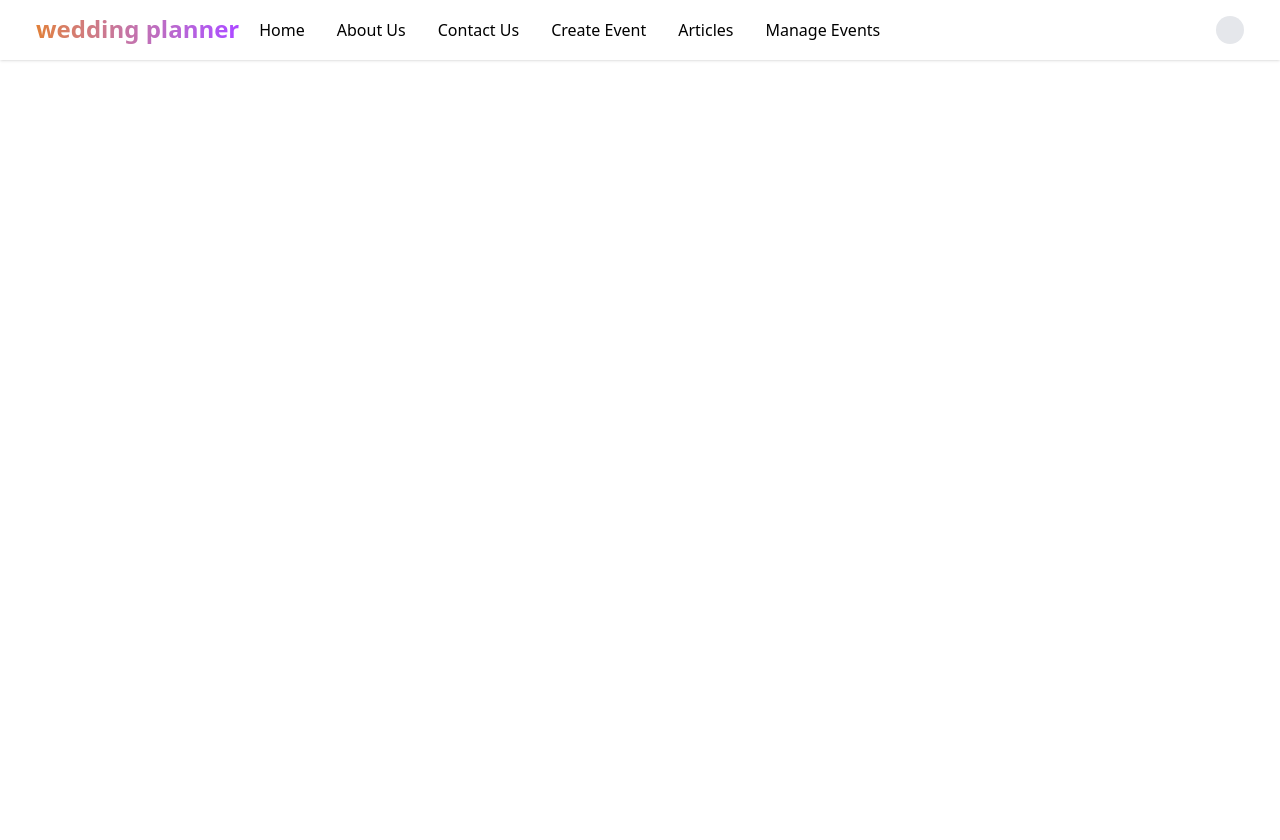
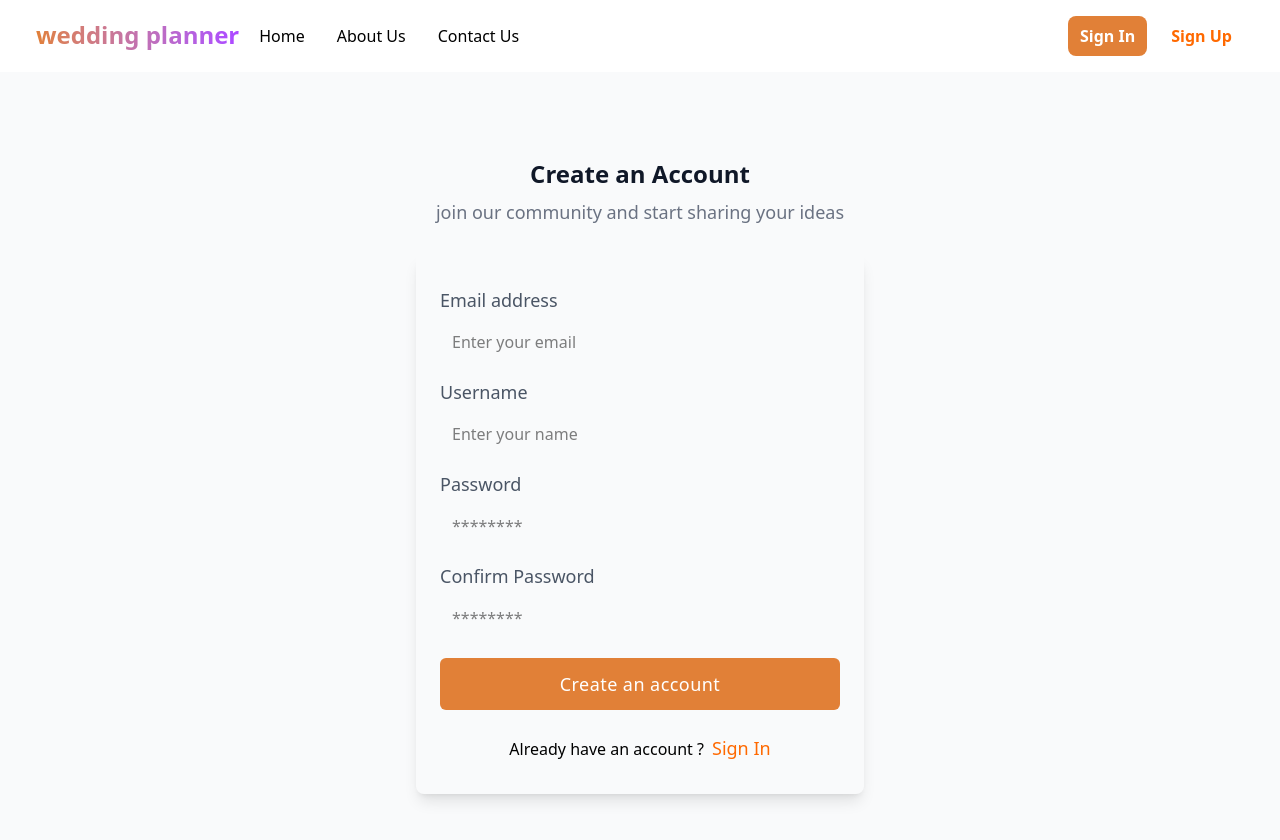
Before and after one commit to A-M-Ahmed/weddingPlanner, a React (Vite) app: page /signup in a window 1280 px wide. Shown: the top 840 px of the page. Before the commit the page ends 800 px from the top, so only its background shows below. Built offline with nearby package versions, Linux system fonts and the light colour scheme.

Commit message:
feat: Complete signup page implementation with Supabase integration

```diff
--- a/src/App.jsx
+++ b/src/App.jsx
@@ -1,5 +1,6 @@
 import React from 'react'
 import Header from './components/Headers'
+import SignUpPage from './pages/SignUpPage'
 
 const App = () => {
   return (
@@ -7,6 +8,8 @@ const App = () => {
      {/* //* headers */}
      <Header />
      <main>
+      {/* //* unathenticated  */}
+      <SignUpPage />
 
      </main>
 
--- a/src/components/Headers.jsx
+++ b/src/components/Headers.jsx
@@ -9,7 +9,7 @@ import toast from "react-hot-toast";
 const Header = () => {
   const [isDropdonwOpen, setIsDropdownOpen] = useState(false);
   const [isMenuOpen, setIsMenuOpen] = useState(false);
-  const [isLoggedIn, setIsLoggedIn] = useState(true);
+  const [isLoggedIn, setIsLoggedIn] = useState(false);
   const [isLoading,setIsloading] = useState(false)
 
 //   const { isLoggedIn, profile, isLoading, logout } = useAuth();
--- /dev/null
+++ b/src/lib/auth.js
@@ -0,0 +1,54 @@
+import supabase from "./supabase"
+
+export async function signUp(email, password, username = "") {
+
+    //** to sign up */
+
+    try {
+        const { data, error } = await supabase.auth.signUp({
+            email: email,
+            password: password,
+        })
+        if (error) {
+            throw error
+        } else {
+            console.log("Auth successfully", data)
+        }
+
+        //** to check if the user is in data then create profile incase it has session */
+        if (data?.user) {
+
+            ///** first check if there is session or active user */
+            const { data: sessionData, error: sessionError } = await supabase.auth.getSession()
+
+            //** to check if there is no session to return the data */
+            if (!sessionData.session || sessionError) {
+                console.log("No active session yet so profile will create on first sign in", sessionError)
+                return data
+            }
+            //** if there is session */
+
+            const displayName = username || email.split("@")[0]
+
+            //* Now create profile
+            const { data: ProfileData, error: profileError } = await supabase.from("users")
+                .insert({
+                    id: data?.user?.id,
+                    username: displayName,
+                    avatar_url: null
+                })
+                .select()
+                .single()
+            if (profileError) {
+                throw profileError
+            } else {
+                console.log("Profile creation is successfully")
+            }
+        }
+        return data
+
+    } catch (error) {
+        throw new Error(`${error.message}`)
+    }
+
+}
--- /dev/null
+++ b/src/pages/SignUpPage.jsx
@@ -0,0 +1,183 @@
+import { useState } from "react";
+import { Link, useNavigate } from "react-router";
+// import { signUp } from "../lib/auth";
+
+const SignUpPage = () => {
+  const [username, setUsername] = useState("");
+  const [email, setEmail] = useState("");
+  const [password, setPassword] = useState("");
+  const [confirmPassword, setConfirmPassword] = useState("");
+  const [isLoading, setIsLoading] = useState(false);
+  const [error, setError] = useState(null);
+  const [success, setSuccess] = useState(false);
+
+
+  const navigate = useNavigate();
+  //*! handle submit
+
+// React example
+
+
+  const handleSubmit = async (e) => {
+    e.preventDefault();
+
+    setIsLoading(true);
+
+    setError(null);
+    // ** if the password dont much each other
+    if (password !== confirmPassword) {
+      setError("Password don't much");
+      setIsLoading(false);
+      return;
+    }
+
+    // ** if there is no error
+    try {
+      await signUp(email, password, username);
+      setSuccess(true);
+
+      setTimeout(() => {
+        setSuccess(false);
+        navigate("/signin");
+      }, 3000);
+    } catch (error) {
+      console.error(error);
+      setError(
+        error.message || "failed to create an account. Please try again.",
+      );
+    } finally {
+      setIsLoading(false);
+    }
+  };
+  if (success) {
+    return (
+      <div className="flex min-h-screen items-center justify-center bg-gray-50 px-4">
+        <div className="w-full max-w-md text-center">
+          <div className="rounded-lg bg-white p-8 shadow-md">
+            <div className="mb-4 text-5xl text-green-500">✓</div>
+            <h2 className="mb-2 text-2xl font-bold">Account Created!</h2>
+            <p className="mb-4 text-gray-600">
+              Your account has been created successfully. Please check your
+              email for verification.
+            </p>
+            <p className="text-sm text-gray-500">
+              Redirecting to sign in page in a few seconds...
+            </p>
+          </div>
+        </div>
+      </div>
+    );
+  }
+
+  return (
+    <div className="flex min-h-screen items-center justify-center bg-gray-50 py-3 lg:py-5">
+      {/* content  and the form*/}
+      <div>
+        {/* //* for the content */}
+        <div className="my-2 text-center">
+          <h1 className="my-2 text-lg font-semibold text-gray-900 lg:text-2xl">
+            Create an Account
+          </h1>
+          <p className="text-base text-gray-500 lg:text-lg">
+            join our community and start sharing your ideas
+          </p>
+        </div>
+        {/* //* For the form */}
+        <div className="mx-auto mt-7 w-full max-w-md rounded-lg p-4 shadow-lg lg:p-6">
+          {error && (
+            <p className="mb-2 rounded-md bg-red-200 px-3 py-2 text-base text-red-700">
+              {error}
+            </p>
+          )}
+          <form onSubmit={handleSubmit}>
+            <div className="my-2">
+              <label
+                htmlFor="email"
+                className="my-2 text-lg font-medium text-gray-600"
+              >
+                Email address
+              </label>
+              <input
+                type="email"
+                placeholder="Enter your email"
+                value={email}
+                onChange={(e) => setEmail(e.target.value)}
+                className="my-2 w-full rounded-md px-3 py-2 focus:ring-2 focus:ring-orange-500 focus:outline-none"
+            required
+
+              />
+            </div>
+            <div className="mb-2">
+              <label
+                htmlFor="username"
+                className="my-2 text-lg font-medium text-gray-600"
+              >
+                Username
+              </label>
+              <input
+                type="text"
+                placeholder="Enter your name"
+                value={username}
+                onChange={(e) => setUsername(e.target.value)}
+                className="my-2 w-full rounded-md px-3 py-2 focus:ring-2 focus:ring-orange-500 focus:outline-none"
+                required
+              />
+            </div>
+            <div className="mb-2">
+              <label
+                htmlFor="password"
+                className="my-2 text-lg font-medium text-gray-600"
+              >
+                Password
+              </label>
+              <input
+                type="password"
+                placeholder="********"
+                value={password}
+                onChange={(e) => setPassword(e.target.value)}
+                className="my-2 w-full rounded-md px-3 py-2 focus:ring-2 focus:ring-orange-500 focus:outline-none"
+                required
+              />
+            </div>
+            <div className="mb-2">
+              <label
+                htmlFor="confirmPassword"
+                className="my-2 text-lg font-medium text-gray-600"
+              >
+                Confirm Password
+              </label>
+              <input
+                type="password"
+                placeholder="********"
+                value={confirmPassword}
+                onChange={(e) => setConfirmPassword(e.target.value)}
+                className="my-2 w-full rounded-md px-3 py-2 focus:ring-2 focus:ring-orange-500 focus:outline-none"
+                required
+              />
+            </div>
+            <button
+              className="my-1 w-full cursor-pointer rounded-md bg-[#e18037] px-4 py-3 text-lg font-medium tracking-wide text-white hover:bg-[#af8565] focus:right-2 focus:bg-[#d7915b] focus:ring-orange-500 focus:ring-offset-2 focus:outline-none disabled:cursor-not-allowed disabled:bg-orange-800"
+              disabled={isLoading}
+            >
+              {isLoading ? "Creating account...." : "Create an account"}
+            </button>
+          </form>
+          {/* //* switch to the sign in page incase has an account */}
+          <div className="mt-3 py-2 text-center">
+            <p className="">
+              Already have an account ?
+              <Link
+                to="/signin"
+                className="ml-2 text-lg font-medium text-orange-500 capitalize"
+              >
+                sign in
+              </Link>
+            </p>
+          </div>
+        </div>
+      </div>
+    </div>
+  );
+};
+
+export default SignUpPage;
```
Also changed, not shown: src/pages/SignInPage.jsx (added).
